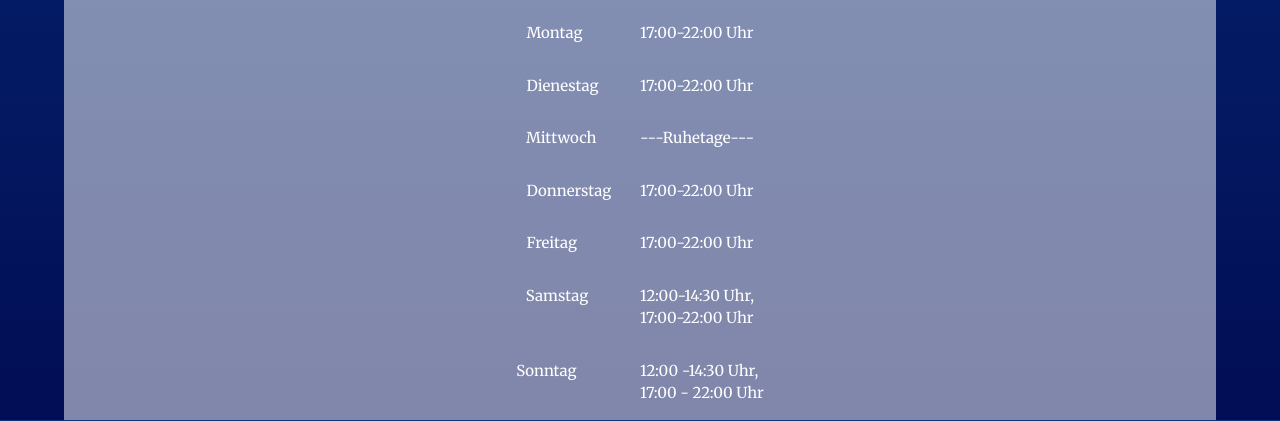
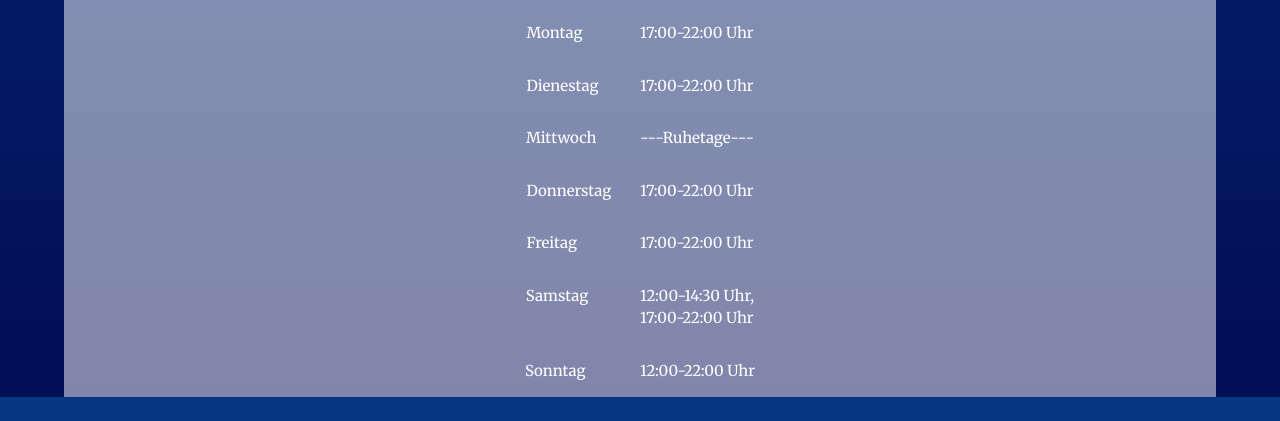
Before and after one commit to TheProgrammer01101/rhodos-luetjenburg, a plain HTML site: page index.html in a window 1280 px wide. Shown: the part 1927-2348 px from the top of the page. Drawn offline with nearby package versions, Linux system fonts and the light colour scheme; files whose address does not match are found by name.

Commit message:
Revert "Sonntag time changed"

```diff
--- a/index.html
+++ b/index.html
@@ -155,7 +155,7 @@
 
           <div class="day">
             <span>Sonntag</span>
-            <span>12:00 -14:30 Uhr, <br>17:00 - 22:00 Uhr</span>
+            <span>12:00-22:00 Uhr</span>
           </div>
 
           </table>
```
